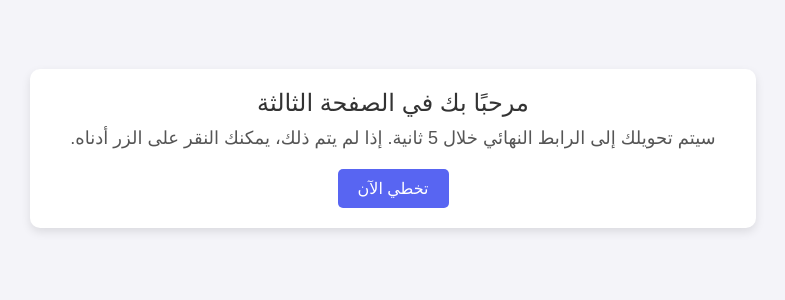
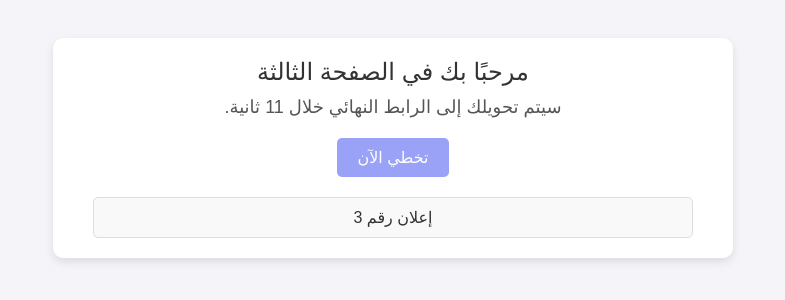
Before and after one commit to nnnnnmnn9hj/skippp, a plain HTML site: page page3.html in a window 1280 px wide. Shown: the part 252-552 px from the top of the page, without its empty margins (247-1032 px from the left). Drawn offline with Linux system fonts and the light colour scheme.

Commit message:
Add files via upload

```diff
--- a/page3.html
+++ b/page3.html
@@ -1,4 +1,3 @@
-<!DOCTYPE html>
 <!DOCTYPE html>
 <html lang="ar" dir="rtl">
 <head>
@@ -6,6 +5,7 @@
     <meta name="viewport" content="width=device-width, initial-scale=1.0">
     <title>التخطي - الصفحة الثالثة</title>
     <style>
+        /* نفس الأنماط السابقة */
         body {
             margin: 0;
             padding: 0;
@@ -23,6 +23,8 @@
             padding: 20px 40px;
             border-radius: 10px;
             box-shadow: 0 4px 10px rgba(0, 0, 0, 0.1);
+            max-width: 600px;
+            width: 100%;
         }
         .title {
             font-size: 24px;
@@ -34,7 +36,7 @@
             color: #555;
             margin-bottom: 20px;
         }
-        .skip-button, .continue-button {
+        .skip-button {
             display: inline-block;
             background-color: #5865F2;
             color: white;
@@ -43,12 +45,24 @@
             border-radius: 5px;
             font-size: 16px;
             transition: background-color 0.3s ease;
+            cursor: not-allowed;
+            opacity: 0.6;
         }
-        .skip-button:hover, .continue-button:hover {
+        .skip-button.active {
+            cursor: pointer;
+            opacity: 1;
+        }
+        .skip-button:hover {
             background-color: #4a56e2;
         }
-        .hidden {
-            display: none;
+        .ad-space {
+            margin-top: 20px;
+            padding: 10px;
+            background-color: #f9f9f9;
+            border: 1px solid #ddd;
+            border-radius: 5px;
+            font-size: 16px;
+            color: #333;
         }
     </style>
 </head>
@@ -56,35 +70,38 @@
     <div class="container">
         <div class="title">مرحبًا بك في الصفحة الثالثة</div>
         <div class="message">
-            سيتم تحويلك إلى الرابط النهائي خلال <span id="countdown">10</span> ثانية. إذا لم يتم ذلك، يمكنك النقر على الزر أدناه.
+            سيتم تحويلك إلى الرابط النهائي خلال <span id="countdown">15</span> ثانية.
         </div>
-        <a href="https://example.com" class="skip-button" id="skipButton">تخطي الآن</a>
-        <a href="https://example.com" class="continue-button hidden" id="continueButton">استمرار</a>
+        <a href="#" class="skip-button" id="skipButton" onclick="handleSkip()">تخطي الآن</a>
+        <div class="ad-space">
+            <!-- مكان الإعلان -->
+            إعلان رقم 3
+        </div>
 
         <script>
             let countdownElement = document.getElementById('countdown');
             let skipButton = document.getElementById('skipButton');
-            let continueButton = document.getElementById('continueButton');
-            let timeLeft = 10;
+            let timeLeft = 15;
+
+            skipButton.classList.remove('active');
 
             const countdownInterval = setInterval(() => {
                 if (timeLeft <= 0) {
                     clearInterval(countdownInterval);
-                    skipButton.classList.add('hidden'); // إخفاء زر "تخطي الآن"
-                    continueButton.classList.remove('hidden'); // عرض زر "استمرار"
+                    skipButton.classList.add('active');
+                    window.location.href = "https://example.com";
                 } else {
-                    countdownElement.textContent = --timeLeft;
+                    countdownElement.textContent = timeLeft--;
                 }
             }, 1000);
 
-            skipButton.addEventListener('click', () => {
-                clearInterval(countdownInterval);
-                window.location.href = "https://discord.gg/bzBrExhHqs";
-            });
-
-            continueButton.addEventListener('click', () => {
-                window.location.href = "https://discord.gg/bzBrExhHqs";
-            });
+            function handleSkip() {
+                if (!skipButton.classList.contains('active')) {
+                    alert("لم ينتهي الوقت بعد!");
+                } else {
+                    window.location.href = "https://example.com";
+                }
+            }
         </script>
     </div>
 </body>
```
Also changed, not shown: index.html (+38 -20 lines), page2.html (+38 -20 lines).
